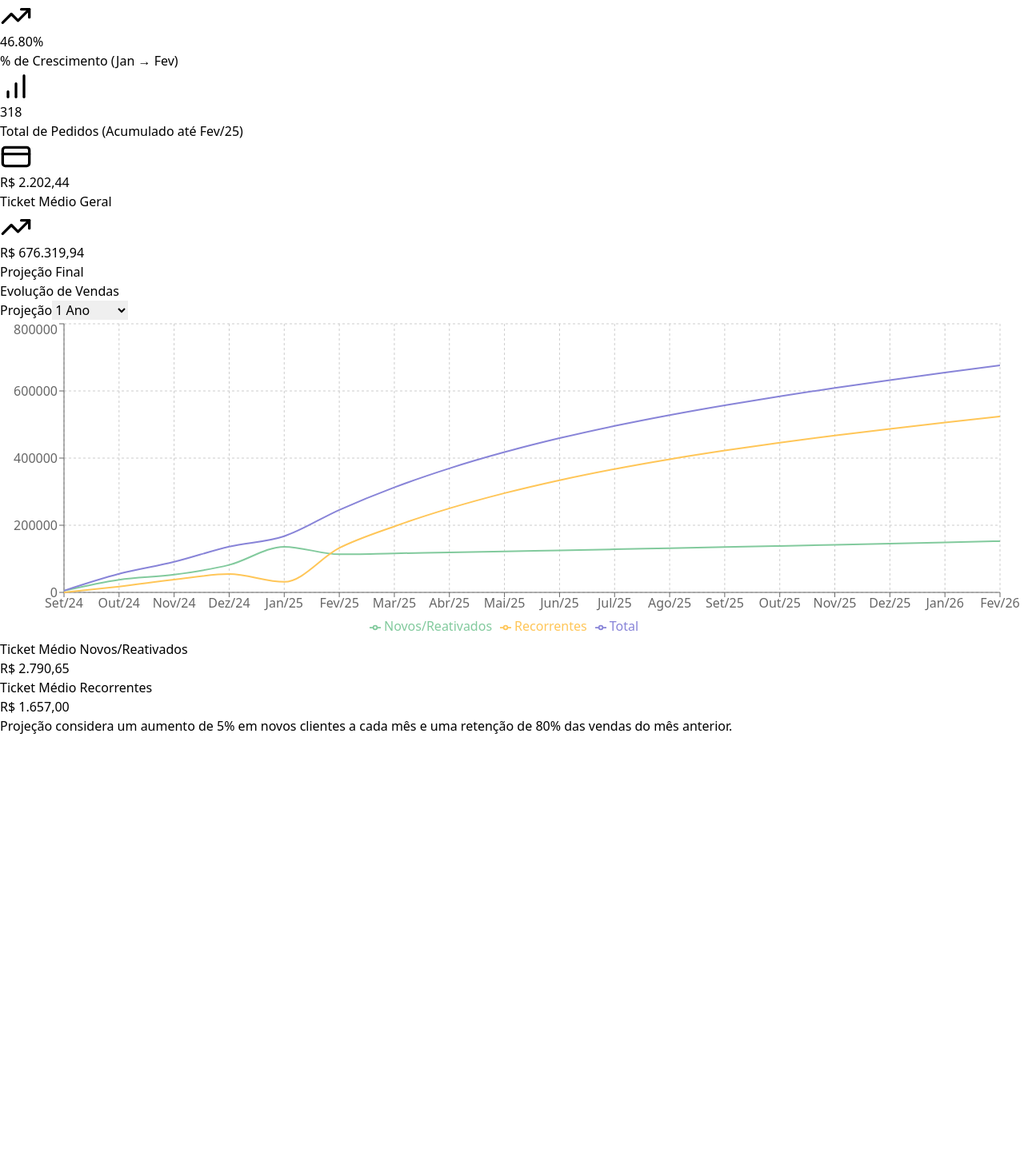
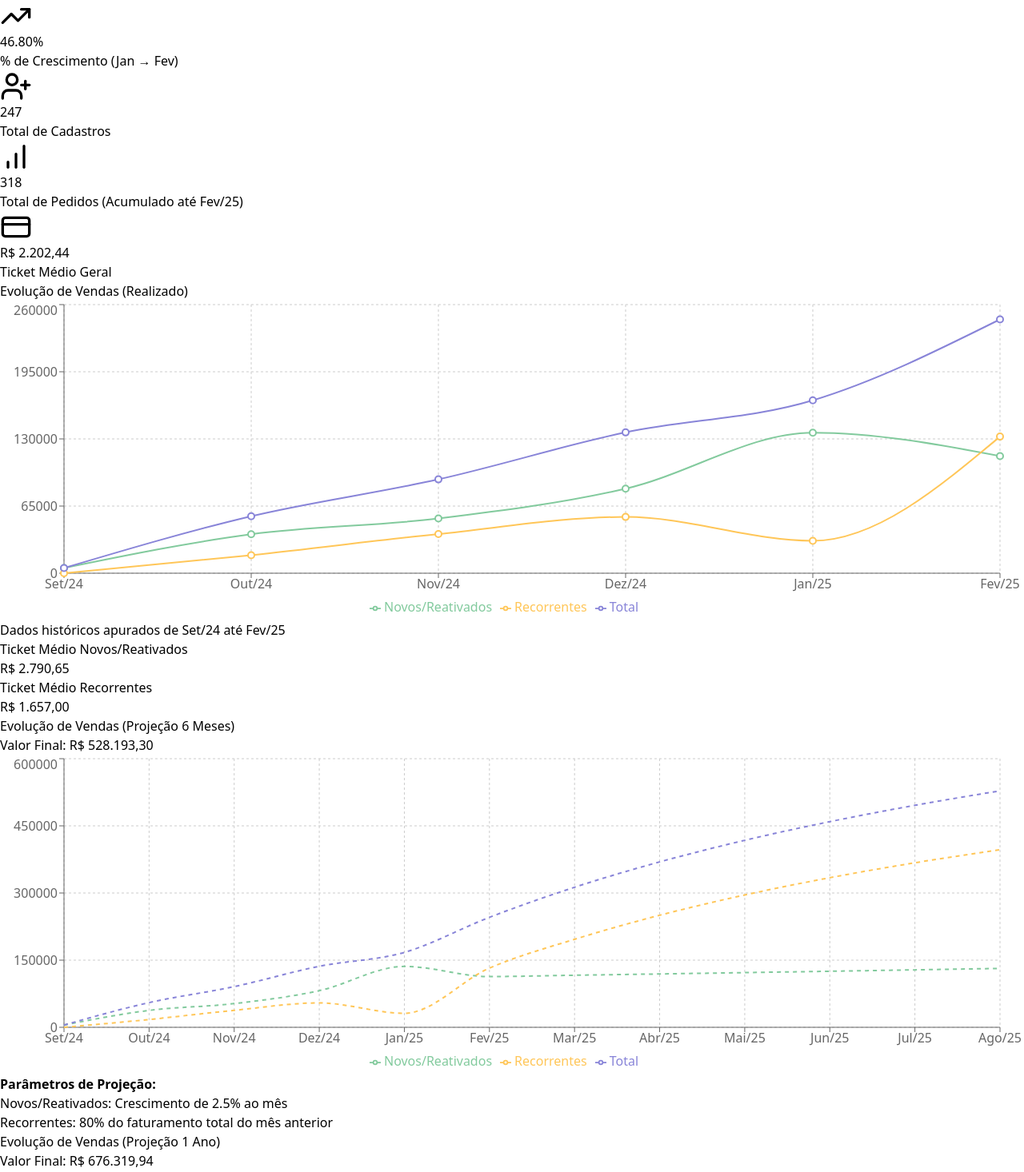
Before and after one commit to G4Nobrega11/Dash-Iven, a React (Vite) app: page / in a window 1280 px wide. Shown: the part 200-1666 px from the top of the page at 80% size. Before the commit the page ends 1120 px from the top, so only its background shows below. Built offline with nearby package versions, Linux system fonts and the light colour scheme.

Commit message:
Atualiza

```diff
--- a/package.json
+++ b/package.json
@@ -17,8 +17,8 @@
   },
   "devDependencies": {
     "@eslint/js": "^9.9.1",
-    "@types/react": "^18.3.5",
-    "@types/react-dom": "^18.3.0",
+    "@types/react": "^18.3.18",
+    "@types/react-dom": "^18.3.5",
     "@vitejs/plugin-react": "^4.3.1",
     "autoprefixer": "^10.4.18",
     "eslint": "^9.9.1",
--- a/src/App.tsx
+++ b/src/App.tsx
@@ -1,16 +1,14 @@
-import React, { useState } from 'react';
+import React from 'react';
 import KPIBalloon from './components/KPIBalloon';
 import SalesChart from './components/SalesChart';
-import { calculateKPIs, initialSalesData, formatCurrency, calculateProjections, SalesData } from './data/salesData';
-import { ShoppingCart, TrendingUp, DollarSign, BarChart, CreditCard } from 'lucide-react';
+import RegistrationChart from './components/RegistrationChart';
+import { calculateKPIs, initialSalesData, formatCurrency } from './data/salesData';
+import { registrationData, calculateTotalRegistrations } from './data/registrationData';
+import { ShoppingCart, TrendingUp, DollarSign, BarChart, CreditCard, UserPlus } from 'lucide-react';
 
 const App: React.FC = () => {
-  const [projectionPeriod, setProjectionPeriod] = useState<'6m' | '1y' | '3y' | '5y' | 'none'>('1y');
-  const projectedData = calculateProjections(initialSalesData, projectionPeriod);
   const kpis = calculateKPIs(initialSalesData);
-
-    // Calculate the final projected value
-  const finalProjectedValue = projectionPeriod !== 'none' ? projectedData[projectedData.length - 1].totalSales : undefined;
+  const totalRegistrations = calculateTotalRegistrations(registrationData);
 
   return (
     <div className="p-8 bg-gray-100 min-h-screen">
@@ -34,6 +32,11 @@
           icon={<TrendingUp className="text-red-500" size={40} />}
         />
         <KPIBalloon
+          title="Total de Cadastros"
+          value={totalRegistrations}
+          icon={<UserPlus className="text-indigo-500" size={40} />}
+        />
+        <KPIBalloon
           title="Total de Pedidos (Acumulado até Fev/25)"
           value={kpis.totalOrders}
           icon={<BarChart className="text-purple-500" size={40} />}
@@ -43,15 +46,11 @@
           value={formatCurrency(kpis.averageTicket)}
           icon={<CreditCard className="text-yellow-500" size={40} />}
         />
-        {finalProjectedValue !== undefined && (
-          <KPIBalloon
-            title={<span className="text-lg font-semibold">Projeção Final</span>}
-            value={<span className="text-3xl font-bold text-purple-600">{formatCurrency(finalProjectedValue)}</span>}
-            icon={<TrendingUp className="text-purple-500" size={40} />}
-          />
-        )}
       </div>
-      <SalesChart projectionPeriod={projectionPeriod} setProjectionPeriod={setProjectionPeriod} />
+      <div className="grid grid-cols-1 gap-8">
+        <SalesChart />
+        <RegistrationChart />
+      </div>
     </div>
   );
 };
--- a/src/components/KPIBalloon.tsx
+++ b/src/components/KPIBalloon.tsx
@@ -1,8 +1,8 @@
 import React, { ReactNode } from 'react';
 
 interface KPIBalloonProps {
-  title: string;
-  value: string | number;
+  title: ReactNode;
+  value: ReactNode;
   icon: ReactNode;
   isHighlighted?: boolean;
 }
@@ -10,13 +10,13 @@
 const KPIBalloon: React.FC<KPIBalloonProps> = ({ title, value, icon, isHighlighted = false }) => {
   return (
     <div
-      className={`flex flex-col items-center justify-center rounded-lg shadow-md p-6 w-48 ${
+      className={`flex flex-col items-center justify-center rounded-lg shadow-md p-4 min-h-[180px] w-full ${
         isHighlighted ? 'bg-blue-100 scale-105' : 'bg-white'
       }`}
     >
-      <div className="text-gray-700 mb-2">{icon}</div>
-      <div className="text-2xl font-bold text-gray-900">{value}</div>
-      <div className="text-sm text-gray-600 mt-1">{title}</div>
+      <div className="text-gray-700 mb-3">{icon}</div>
+      <div className="text-2xl font-bold text-gray-900 mb-2 text-center break-words w-full">{value}</div>
+      <div className="text-sm text-gray-600 text-center w-full">{title}</div>
     </div>
   );
 };
--- /dev/null
+++ b/src/components/RegistrationChart.tsx
@@ -0,0 +1,49 @@
+import React from 'react';
+import {
+  LineChart,
+  Line,
+  XAxis,
+  YAxis,
+  CartesianGrid,
+  Tooltip,
+  Legend,
+  ResponsiveContainer,
+} from 'recharts';
+import { registrationData } from '../data/registrationData';
+
+const RegistrationChart: React.FC = () => {
+  return (
+    <div className="bg-white rounded-lg shadow-md p-4 w-full">
+      <h2 className="text-xl font-bold text-gray-900 mb-4">Evolução de Cadastros</h2>
+      <div style={{ width: '100%', height: '400px' }}>
+        <ResponsiveContainer>
+          <LineChart
+            data={registrationData}
+            margin={{
+              top: 5,
+              right: 30,
+              left: 20,
+              bottom: 5,
+            }}
+          >
+            <CartesianGrid strokeDasharray="3 3" />
+            <XAxis dataKey="month" />
+            <YAxis />
+            <Tooltip />
+            <Legend />
+            <Line
+              type="monotone"
+              dataKey="registrations"
+              stroke="#4f46e5"
+              strokeWidth={2}
+              dot={{ r: 4 }}
+              name="Cadastros"
+            />
+          </LineChart>
+        </ResponsiveContainer>
+      </div>
+    </div>
+  );
+};
+
+export default RegistrationChart;
--- a/src/components/SalesChart.tsx
+++ b/src/components/SalesChart.tsx
@@ -1,4 +1,4 @@
-import React, { useState } from 'react';
+import React from 'react';
 import {
   LineChart,
   Line,
@@ -9,66 +9,38 @@
   Legend,
   ResponsiveContainer,
 } from 'recharts';
-import { calculateProjections, initialSalesData, SalesData } from '../data/salesData';
+import { calculateProjections, initialSalesData, SalesData, formatCurrency } from '../data/salesData';
 import TicketCounts from './TicketCounts';
 
-const SalesChart: React.FC<{
-  projectionPeriod: '6m' | '1y' | '3y' | '5y' | 'none';
-  setProjectionPeriod: React.Dispatch<React.SetStateAction<'6m' | '1y' | '3y' | '5y' | 'none'>>;
-}> = ({ projectionPeriod, setProjectionPeriod }) => {
+type ProjectionPeriod = '6m' | '1y' | '3y' | '5y' | 'none';
 
-  const fullData = calculateProjections(initialSalesData, projectionPeriod);
-  const displayedData = fullData;
+const ProjectionChart: React.FC<{
+  period: ProjectionPeriod;
+  title: string;
+}> = ({ period, title }) => {
+  const realData = initialSalesData;
+  const allData = period === 'none' ? realData : calculateProjections(initialSalesData, period);
+  const finalValue = period !== 'none' ? allData[allData.length - 1].totalSales : null;
 
-  const projectionStartMonth = 'Mar/25';
-
-  const isProjectedMonth = (month: string) => {
-    if (projectionPeriod === 'none') {
-      return false; // No projection, so no projected months
-    }
-
-    const [projMonth, projYear] = projectionStartMonth.split('/');
-    const [dataMonth, dataYear] = month.split('/');
-
-    // For months that are already in the "Mar/25" format
-    if (dataMonth.length === 3) {
-      const monthNames = ["Jan", "Fev", "Mar", "Abr", "Mai", "Jun", "Jul", "Ago", "Set", "Out", "Nov", "Dez"];
-      const projMonthIndex = monthNames.indexOf(projMonth);
-      const dataMonthIndex = monthNames.indexOf(dataMonth);
-
-      if (dataYear > projYear) {
-        return true;
-      } else if (dataYear === projYear) {
-        return dataMonthIndex >= projMonthIndex;
-      } else {
-        return false;
-      }
-    }
-    return false;
+  const CustomizedDot = (props: any) => {
+    const { cx, cy, payload } = props;
+    return payload.isProjected ? null : <circle cx={cx} cy={cy} r={4} fill={props.stroke} />;
   };
 
   return (
-    <div className="bg-white rounded-lg shadow-md p-4 w-full">
+    <div className="bg-white rounded-lg shadow-md p-4 w-full mb-8">
       <div className="flex justify-between items-center mb-4">
-        <h2 className="text-xl font-bold text-gray-900">Evolução de Vendas</h2>
-        <div className="flex items-center">
-          <span className="mr-2 text-sm text-gray-600">Projeção</span>
-          <select
-            value={projectionPeriod}
-            onChange={(e) => setProjectionPeriod(e.target.value as '6m' | '1y' | '3y' | '5y' | 'none')}
-            className="block w-auto px-4 py-2 text-sm leading-5 text-gray-700 border border-gray-300 rounded-md focus:outline-none focus:ring-2 focus:ring-blue-500 focus:border-blue-500"
-          >
-            <option value="none">Nenhuma</option>
-            <option value="6m">6 Meses</option>
-            <option value="1y">1 Ano</option>
-            <option value="3y">3 Anos</option>
-            <option value="5y">5 Anos</option>
-          </select>
+        <h2 className="text-xl font-bold text-gray-900">{title}</h2>
+        {finalValue && (
+          <div className="text-lg font-semibold text-purple-600">
+            Valor Final: {formatCurrency(finalValue)}
           </div>
+        )}
       </div>
-      <ResponsiveContainer width="100%" height={400}>
+      <div style={{ width: '100%', height: '400px' }}>
+        <ResponsiveContainer>
           <LineChart
-          data={displayedData}
+            data={allData}
             margin={{
               top: 5,
               right: 30,
@@ -81,6 +53,40 @@
             <YAxis />
             <Tooltip formatter={(value: any) => new Intl.NumberFormat('pt-BR', { style: 'currency', currency: 'BRL' }).format(value)} />
             <Legend />
+            {period === 'none' ? (
+              // Dados reais apenas para o gráfico "Realizado"
+              <>
+                <Line
+                  type="monotone"
+                  dataKey="newReactivatedSales"
+                  stroke="#82ca9d"
+                  strokeWidth={2}
+                  dot={{ r: 4 }}
+                  name="Novos/Reativados"
+                  connectNulls
+                />
+                <Line
+                  type="monotone"
+                  dataKey="recurringSales"
+                  stroke="#ffc658"
+                  strokeWidth={2}
+                  dot={{ r: 4 }}
+                  name="Recorrentes"
+                  connectNulls
+                />
+                <Line
+                  type="monotone"
+                  dataKey="totalSales"
+                  stroke="#8884d8"
+                  strokeWidth={2}
+                  dot={{ r: 4 }}
+                  name="Total"
+                  connectNulls
+                />
+              </>
+            ) : (
+              // Apenas linhas projetadas para os gráficos de projeção
+              <>
                 <Line
                   type="monotone"
                   dataKey="newReactivatedSales"
@@ -88,7 +94,8 @@
                   strokeWidth={2}
                   dot={false}
                   name="Novos/Reativados"
-            strokeDasharray={(dataPoint) => isProjectedMonth(dataPoint.month) ? "5 5" : ""}
+                  strokeDasharray="5 5"
+                  connectNulls
                 />
                 <Line
                   type="monotone"
@@ -97,7 +104,8 @@
                   strokeWidth={2}
                   dot={false}
                   name="Recorrentes"
-            strokeDasharray={(dataPoint) => isProjectedMonth(dataPoint.month) ? "5 5" : ""}
+                  strokeDasharray="5 5"
+                  connectNulls
                 />
                 <Line
                   type="monotone"
@@ -106,11 +114,42 @@
                   strokeWidth={2}
                   dot={false}
                   name="Total"
-            strokeDasharray={(dataPoint) => isProjectedMonth(dataPoint.month) ? "5 5" : ""}
+                  strokeDasharray="5 5"
+                  connectNulls
                 />
+              </>
+            )}
           </LineChart>
         </ResponsiveContainer>
-      <TicketCounts data={displayedData} />
+      </div>
+      {period === 'none' ? (
+        <>
+          <div className="mt-4 text-sm text-gray-600 mb-4">
+            <p>Dados históricos apurados de Set/24 até Fev/25</p>
+          </div>
+          <TicketCounts data={allData} />
+        </>
+      ) : (
+        <div className="mt-4 text-sm text-gray-600">
+          <p><strong>Parâmetros de Projeção:</strong></p>
+          <ul className="list-disc pl-5">
+            <li>Novos/Reativados: Crescimento de 2.5% ao mês</li>
+            <li>Recorrentes: 80% do faturamento total do mês anterior</li>
+          </ul>
+        </div>
+      )}
+    </div>
+  );
+};
+
+const SalesChart: React.FC = () => {
+  return (
+    <div className="space-y-8">
+      <ProjectionChart period="none" title="Evolução de Vendas (Realizado)" />
+      <ProjectionChart period="6m" title="Evolução de Vendas (Projeção 6 Meses)" />
+      <ProjectionChart period="1y" title="Evolução de Vendas (Projeção 1 Ano)" />
+      <ProjectionChart period="3y" title="Evolução de Vendas (Projeção 3 Anos)" />
+      <ProjectionChart period="5y" title="Evolução de Vendas (Projeção 5 Anos)" />
     </div>
   );
 };
--- a/src/components/TicketCounts.tsx
+++ b/src/components/TicketCounts.tsx
@@ -24,9 +24,6 @@
         <AverageTicket title="Ticket Médio Novos/Reativados" value={averageNewReactivatedTicket} />
         <AverageTicket title="Ticket Médio Recorrentes" value={averageRecurringTicket} />
       </div>
-      <p className="text-xs text-gray-500 text-center">
-        Projeção considera um aumento de 5% em novos clientes a cada mês e uma retenção de 80% das vendas do mês anterior.
-      </p>
     </div>
   );
 };
--- /dev/null
+++ b/src/data/registrationData.ts
@@ -0,0 +1,17 @@
+export interface RegistrationData {
+  month: string;
+  registrations: number;
+}
+
+export const registrationData: RegistrationData[] = [
+  { month: 'Set/24', registrations: 37 },
+  { month: 'Out/24', registrations: 40 },
+  { month: 'Nov/24', registrations: 24 },
+  { month: 'Dez/24', registrations: 33 },
+  { month: 'Jan/25', registrations: 47 },
+  { month: 'Fev/25', registrations: 66 }
+];
+
+export const calculateTotalRegistrations = (data: RegistrationData[]): number => {
+  return data.reduce((sum, item) => sum + item.registrations, 0);
+};
--- a/src/data/salesData.ts
+++ b/src/data/salesData.ts
@@ -1,4 +1,4 @@
-interface SalesData {
+export interface SalesData {
   month: string;
   newReactivatedSales: number;
   newReactivatedOrders: number;
@@ -6,6 +6,7 @@
   recurringOrders: number;
   totalSales: number;
   totalOrders: number;
+  isProjected?: boolean;
 }
 
 const monthNames = ["Jan", "Fev", "Mar", "Abr", "Mai", "Jun", "Jul", "Ago", "Set", "Out", "Nov", "Dez"];
@@ -30,10 +31,12 @@
 
 export const calculateProjections = (data: SalesData[], period: '6m' | '1y' | '3y' | '5y' | 'none'): SalesData[] => {
   if (period === 'none') {
-    return data; // Return only the initial data if no projection is selected
+    return data;
   }
 
-  const projectedData = [...data];
+  // Marcar dados reais
+  const realData = data.map(item => ({ ...item, isProjected: false }));
+  const projectedData = [...realData];
   const lastRealMonth = data[data.length - 1];
   let numMonths;
 
@@ -51,25 +54,29 @@
       numMonths = 60;
       break;
     default:
-      numMonths = 12; // Default to 1 year
+      numMonths = 12;
   }
 
-  const startMonthIndex = 2; // Starting from March (index 2 in monthNames)
-  const startYear = 2025;
+  // Encontrar o índice do último mês real
+  const [lastMonth, lastYear] = lastRealMonth.month.split('/');
+  let currentMonthIndex = monthNames.indexOf(lastMonth);
+  let currentYear = parseInt(lastYear, 10);
 
   for (let i = 0; i < numMonths; i++) {
-    const monthIndex = (startMonthIndex + i) % 12;
-    const yearOffset = Math.floor((startMonthIndex + i) / 12);
-    const year = startYear + yearOffset;
-    const monthYear = `${monthNames[monthIndex]}/${year.toString().slice(-2)}`;
+    // Avançar para o próximo mês
+    currentMonthIndex++;
+    if (currentMonthIndex >= 12) {
+      currentMonthIndex = 0;
+      currentYear++;
+    }
 
+    const monthYear = `${monthNames[currentMonthIndex]}/${currentYear.toString().slice(-2)}`;
     const prevMonthData = projectedData[projectedData.length - 1];
 
-    const newReactivatedSales = prevMonthData.newReactivatedSales * 1.025; // 2.5% growth
+    const newReactivatedSales = prevMonthData.newReactivatedSales * 1.025;
     const recurringSales = prevMonthData.totalSales * 0.8;
     const totalSales = newReactivatedSales + recurringSales;
 
-    // Dummy values, not relevant for the chart.
     const newReactivatedOrders = Math.round(prevMonthData.newReactivatedOrders * 1.03);
     const recurringOrders = Math.round(prevMonthData.recurringOrders * 1.01);
     const totalOrders = newReactivatedOrders + recurringOrders;
@@ -81,7 +88,8 @@
       recurringSales,
       recurringOrders,
       totalSales,
-      totalOrders
+      totalOrders,
+      isProjected: true
     });
   }
 
```
Also changed, not shown: 2 other files (tests, documents, lock files or other folders). Lines whose indentation alone changed are shown as unchanged.
